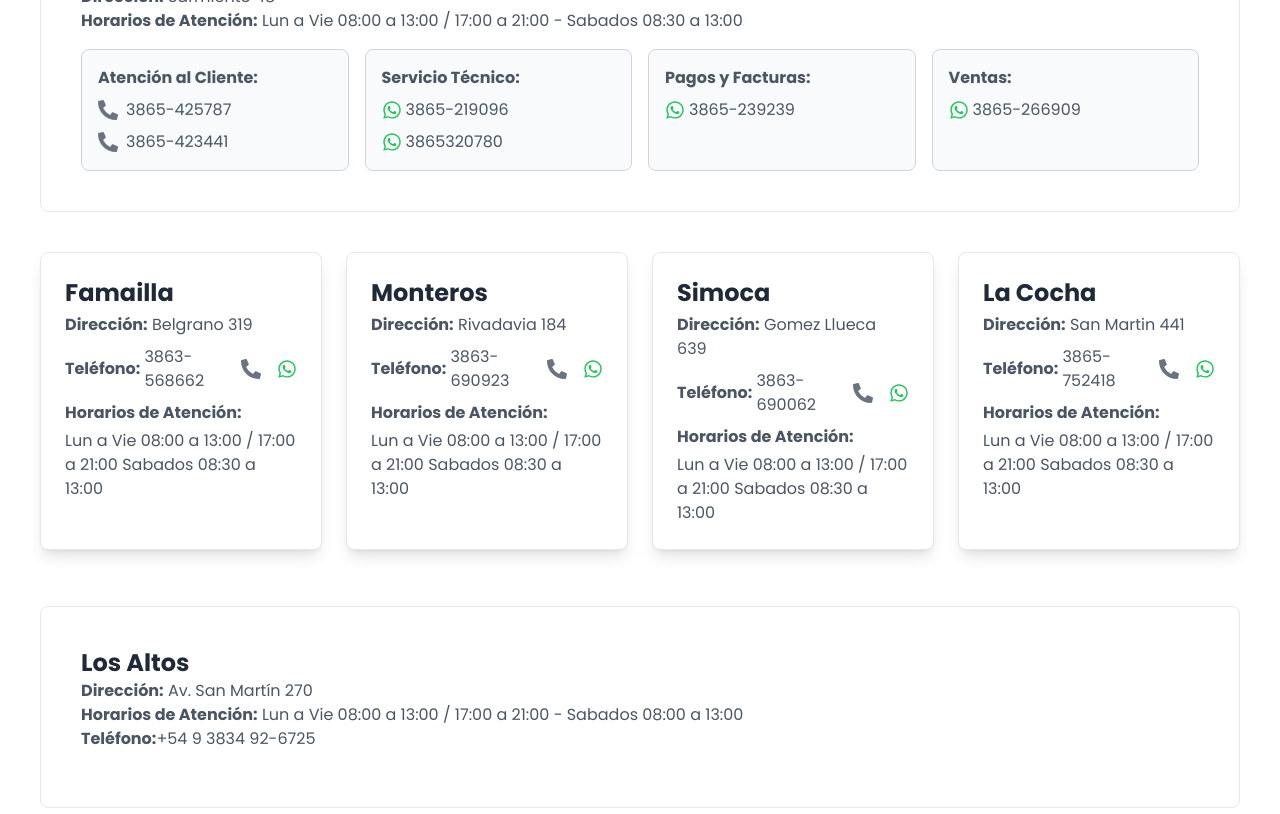
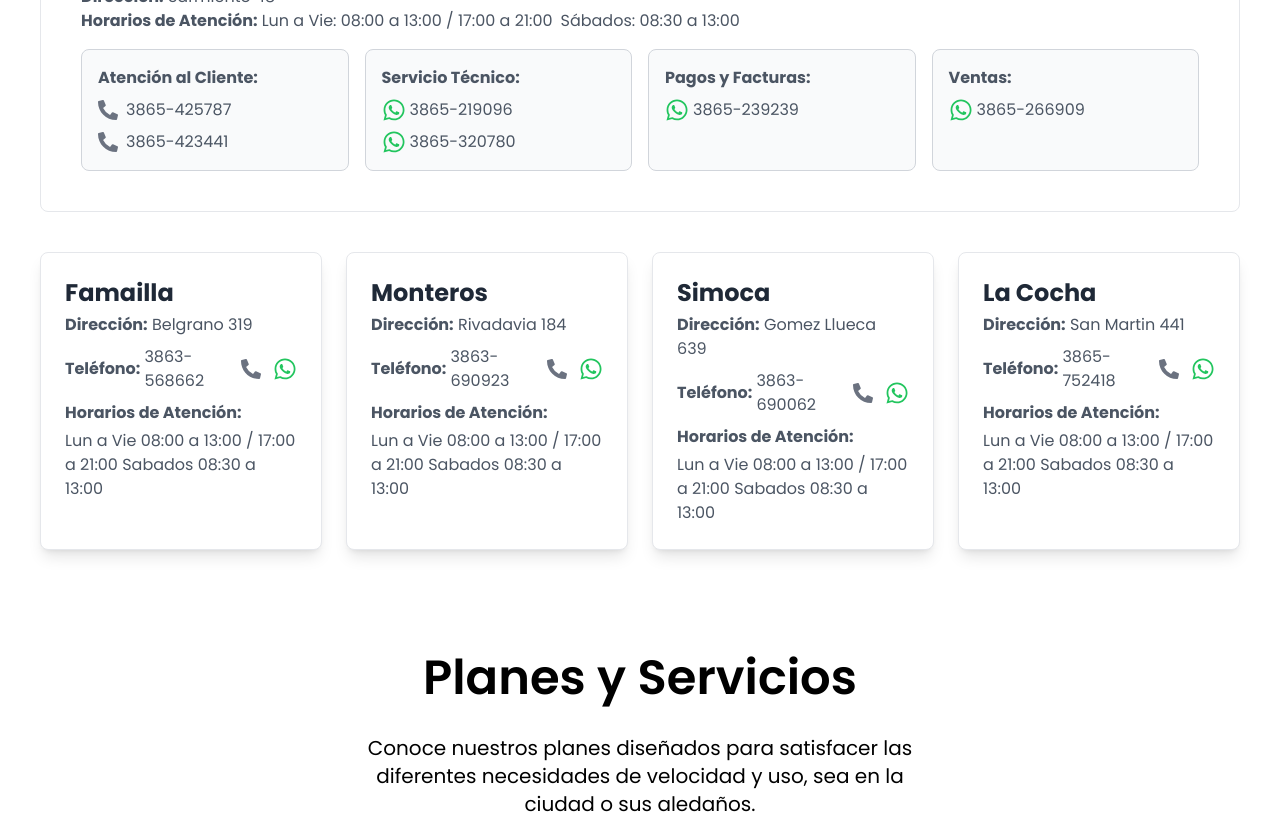
Before and after one commit to SoftFusion-Technologies/ep-cornaglia-ofi, a React (Vite) app: page / in a window 1280 px wide. Shown: the part 1840-2654 px from the top of the page. Built offline with nearby package versions, Linux system fonts and the light colour scheme.

Commit message:
actualizo info contacts

```diff
--- a/src/Components/Info/InfoContacts.jsx
+++ b/src/Components/Info/InfoContacts.jsx
@@ -11,7 +11,7 @@ const WhatsAppLink = ({ number }) => (
         rel="noopener noreferrer"
         className="flex items-center"
     >
-        <FaWhatsapp className="w-5 h-5 mr-1 text-green-500" />
+        <FaWhatsapp className="w-6 h-6 mr-1 text-green-500" />
     </a>
 );
 
@@ -53,19 +53,23 @@ const InfoContacts = () => {
             <h2 className='text-2xl font-bold text-gray-800'>Concepción</h2>
             <div className="mb-4">
             <p className="text-gray-600"><strong>Dirección:</strong> Sarmiento 48</p>
-            <p className="text-gray-600"><strong>Horarios de Atención:</strong> Lun a Vie 08:00 a 13:00 / 17:00 a 21:00 - Sabados 08:30 a 13:00</p>
+            <p className="text-gray-600">
+                <strong className=" mr-1">Horarios de Atención:</strong>
+                <span className="block md:inline mr-2">Lun a Vie: 08:00 a 13:00 / 17:00 a 21:00</span>
+                <span className="block md:inline">Sábados: 08:30 a 13:00</span>
+            </p>
             </div>
             <div className="grid grid-cols-1 sm:grid-cols-2 lg:grid-cols-4 gap-4">
                 <div className="bg-gray-50 p-4 rounded-lg border border-gray-300 hover:shadow-lg transition-shadow duration-300">
                     <p className="text-gray-600 space-y-2">
                         <strong>Atención al Cliente:</strong>
                             <span className="flex items-center">
-                                <a href="tel:+3865425787" className="flex items-center">
+                                <a href="tel:3865425787" className="flex items-center">
                                     <FaPhoneAlt className="w-5 h-5 text-gray-500 mr-2" />3865-425787
                                 </a>
                             </span>
                             <span className="flex items-center">
-                                <a href="tel:+3865423441" className="flex items-center">
+                                <a href="tel:3865423441" className="flex items-center">
                                     <FaPhoneAlt className="w-5 h-5 text-gray-500 mr-2" />3865-423441
                                 </a>
                             </span>
@@ -76,10 +80,20 @@ const InfoContacts = () => {
                     <p className="text-gray-600 space-y-2">
                         <strong>Servicio Técnico:</strong>
                         <span className="flex items-center">
-                            <WhatsAppLink number="+5493865219096" />3865-219096
+                            <a href={`https://wa.me/5493865219096`}
+                               className="flex items-center"
+                               target="_blank"
+                               rel="noopener noreferrer">
+                                <WhatsAppLink number="+5493865219096" />3865-219096
+                            </a>
                         </span>
                         <span className="flex items-center">
-                            <WhatsAppLink number="+5493865320780" />3865320780
+                            <a href={`https://wa.me/5493865320780`}
+                               className="flex items-center"
+                               target="_blank"
+                               rel="noopener noreferrer">
+                                <WhatsAppLink number="+5493865320780" />3865-320780
+                            </a>
                         </span>
                     </p>
                 </div>
@@ -88,7 +102,12 @@ const InfoContacts = () => {
                      <p className="text-gray-600 space-y-2">
                         <strong>Pagos y Facturas:</strong><br />
                         <span className="flex items-center">
-                            <WhatsAppLink number="+5493865239239"/>3865-239239
+                            <a href={`https://wa.me/5493865239239`}
+                               className="flex items-center"
+                               target="_blank"
+                               rel="noopener noreferrer">
+                                <WhatsAppLink number="+5493865239239" />3865-239239
+                            </a>
                         </span>
                     </p>
                 </div>
@@ -97,13 +116,17 @@ const InfoContacts = () => {
                     <p className="text-gray-600 space-y-2">
                         <strong>Ventas:</strong><br />
                         <span className="flex items-center">
-                            <WhatsAppLink number="+5493865266909"/>3865-266909
+                            <a href={`https://wa.me/5493865266909`}
+                               className="flex items-center"
+                               target="_blank"
+                               rel="noopener noreferrer">
+                                <WhatsAppLink number="+5493865266909" />3865-266909
+                            </a>
                         </span>
                     </p>
-                  </div>
+                </div>
             </div>
-          </div>
-
+        </div>
         <div className="grid gap-6 md:grid-cols-2 lg:grid-cols-4 mt-10">
             {sucursalesData.map((sucursal, index) => (
             <Sucursal
@@ -115,15 +138,6 @@ const InfoContacts = () => {
             />
      ))}
        </div>
-       <div className="bg-white p-10 mt-8 rounded-lg border border-gray-200">
-            <h2 className='text-2xl font-bold text-gray-800'>Los Altos</h2>
-            <div className="mb-4">
-            <p className="text-gray-600"><strong>Dirección:</strong> Av. San Martín  270</p>
-            <p className="text-gray-600"><strong>Horarios de Atención:</strong> Lun a Vie 08:00 a 13:00 / 17:00 a 21:00 - Sabados 08:00 a 13:00</p>
-            <p className="text-gray-600"><strong>Teléfono:</strong>+54 9 3834 92-6725</p>
-              </div>
-
-        </div>
 
     </div>
 );
--- a/src/Components/Sucursal.jsx
+++ b/src/Components/Sucursal.jsx
@@ -13,14 +13,14 @@ const Sucursal = ({ ciudad, direccion, telefono, horarios }) => (
                   <strong>Teléfono:</strong>
                   <div className="flex items-center ml-1">
                       <span className="flex items-center">{telefono}</span>
-                        <a href={`tel:+${telefono.replace(/\D/g, '')}`}>
+                      <a href={`tel:${telefono.replace(/\D/g, '')}`}>
                          <FaPhoneAlt className="w-5 h-5 text-gray-500 ml-3" />
                       </a>
                       <a href={`https://wa.me/${telefono.replace(/\D/g, '')}`}
                          target="_blank"
                          rel="noopener noreferrer"
                          className="flex items-center ml-2">
-                           <FaWhatsapp className="w-5 h-5 ml-2 text-green-500" />
+                         <FaWhatsapp className="w-6 h-6 ml-1 text-green-500" />
                       </a>
                   </div>
               </div>
```
Lines whose indentation alone changed are shown as unchanged.
